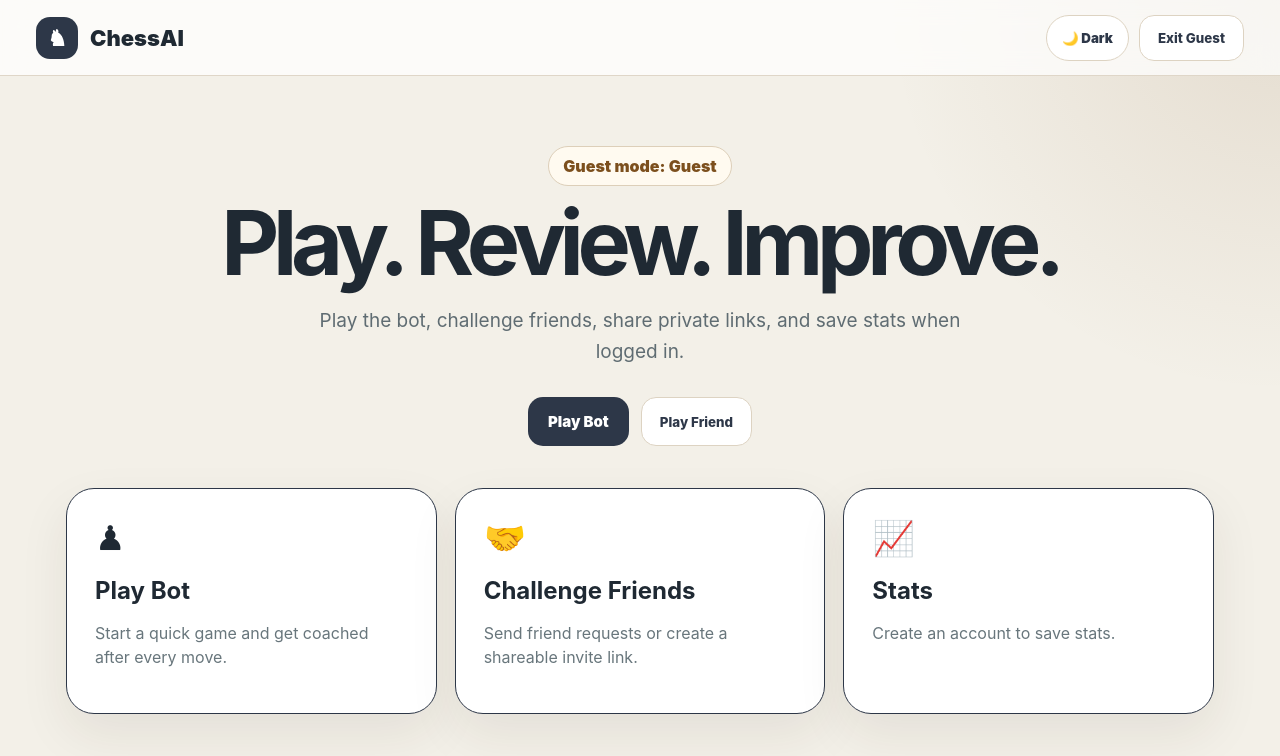
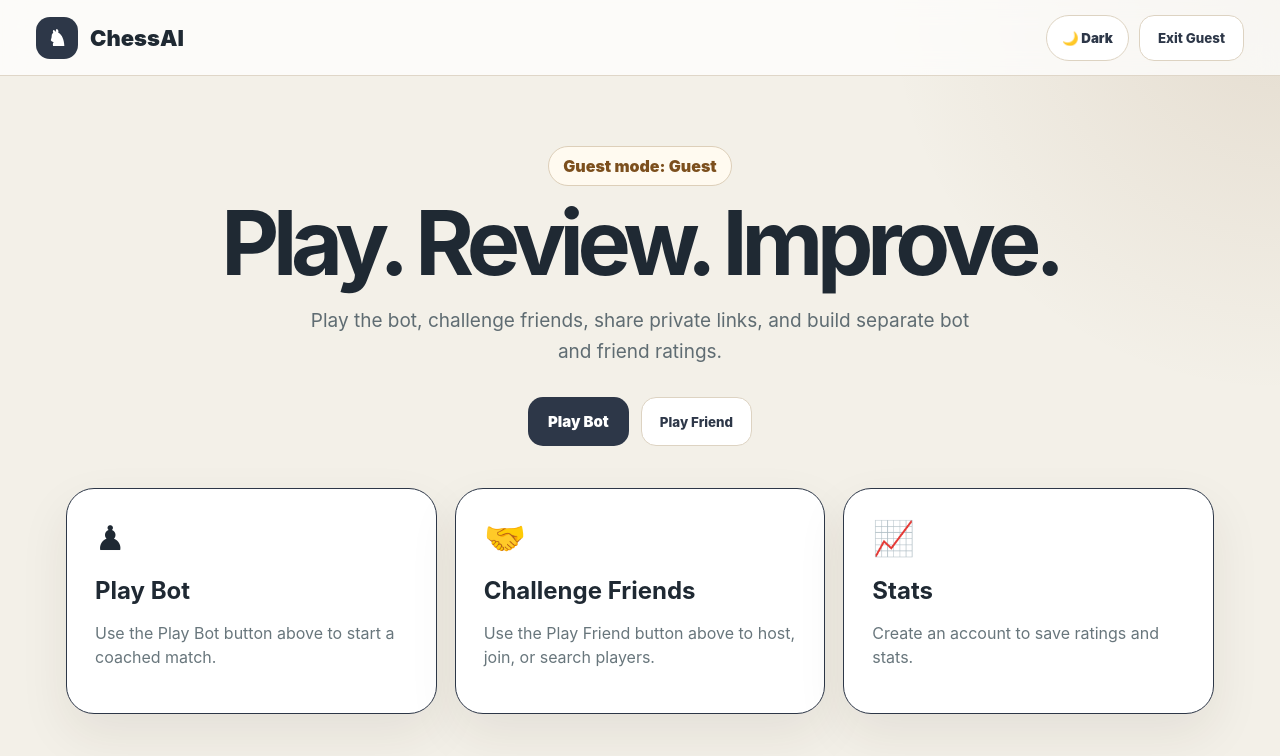
Before and after one commit to IUseTheSchwartz/Ai-Chess, a React (Vite) app: page / in a window 1280 px wide. Both pictures are taken after a click on the button "Continue as guest". Shown: the top 756 px of the page. Built offline with nearby package versions, Linux system fonts and the light colour scheme; no server answers.

Commit message:
Update MainMenu.jsx

```diff
--- a/src/components/chess/MainMenu.jsx
+++ b/src/components/chess/MainMenu.jsx
@@ -15,7 +15,7 @@ export default function MainMenu({
         <h1>Play. Review. Improve.</h1>
 
         <p>
-          Play the bot, challenge friends, share private links, and save stats when logged in.
+          Play the bot, challenge friends, share private links, and build separate bot and friend ratings.
         </p>
 
         <div className="home-actions">
@@ -29,23 +29,23 @@ export default function MainMenu({
       </section>
 
       <section className="mode-grid">
-        <div className="mode-card active" onClick={onStartBot}>
+        <div className="mode-card active">
           <span>♟</span>
           <h3>Play Bot</h3>
-          <p>Start a quick game and get coached after every move.</p>
+          <p>Use the Play Bot button above to start a coached match.</p>
         </div>
 
-        <div className="mode-card active" onClick={onOpenFriends}>
+        <div className="mode-card active">
           <span>🤝</span>
           <h3>Challenge Friends</h3>
-          <p>Send friend requests or create a shareable invite link.</p>
+          <p>Use the Play Friend button above to host, join, or search players.</p>
         </div>
 
         <div className="mode-card active">
           <span>📈</span>
           <h3>Stats</h3>
           {isGuest ? (
-            <p>Create an account to save stats.</p>
+            <p>Create an account to save ratings and stats.</p>
           ) : (
             <p>
               {stats?.games_played || 0} games • {stats?.wins || 0} wins •{' '}
```
